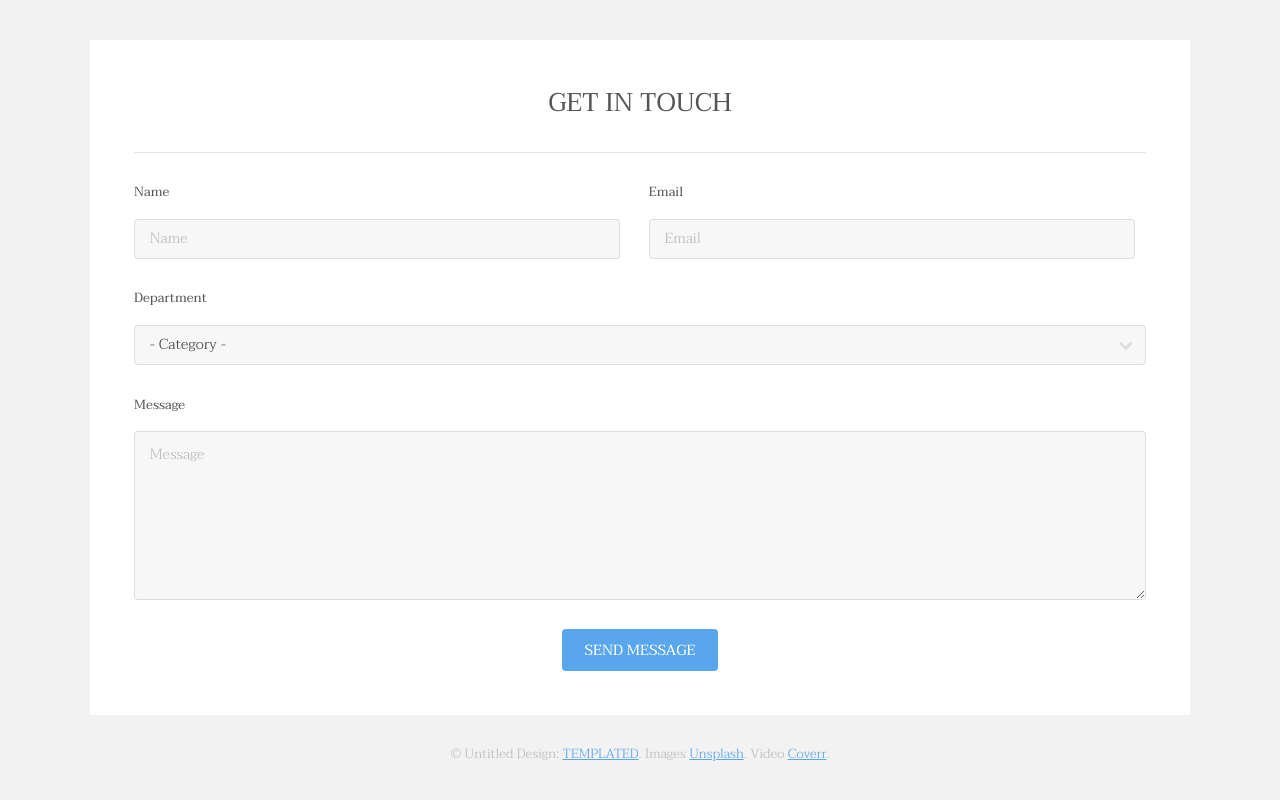
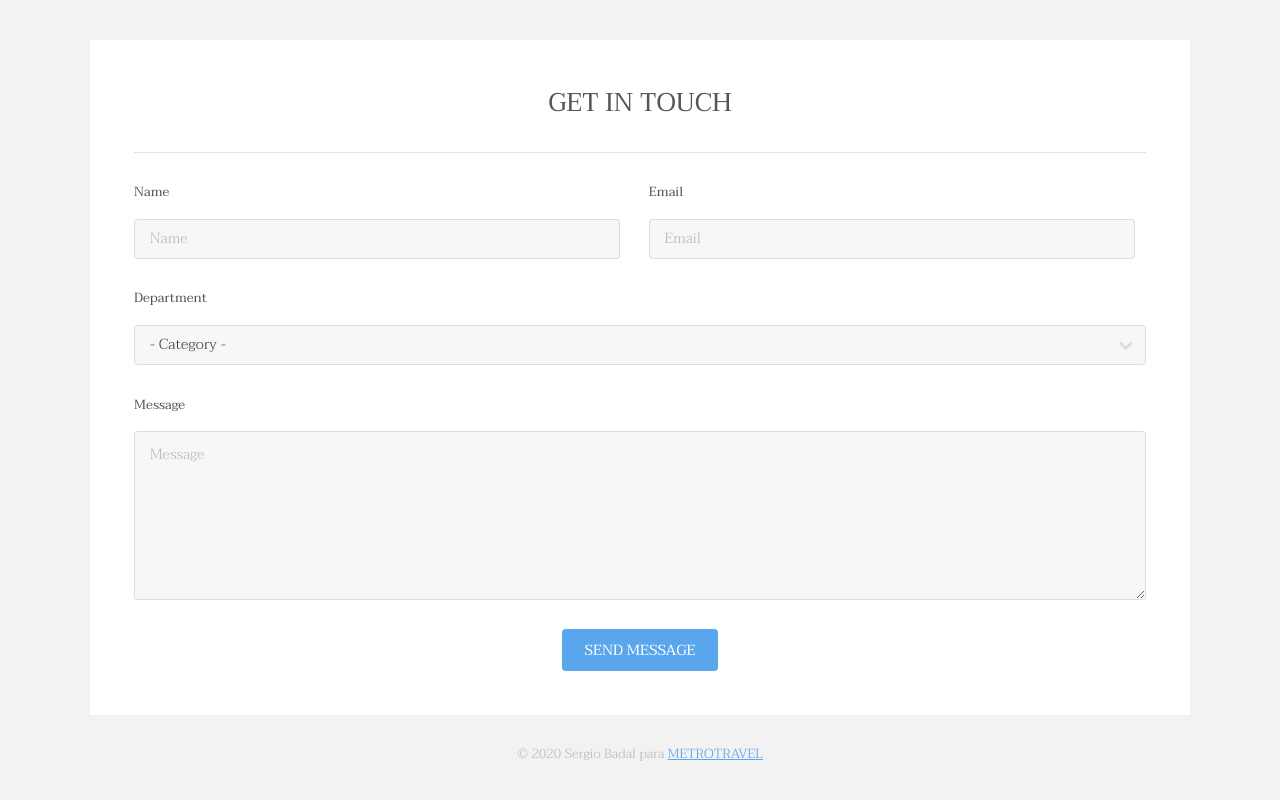
Before and after one commit to vorogm/04_REP_METROPOLITA, a plain HTML site: page index.html in a window 1280 px wide. Shown: the part 3231-4031 px from the top of the page. Drawn offline with Linux system fonts and the light colour scheme.

Commit message:
cambios en el pie de página por Salvador

```diff
--- a/index.html
+++ b/index.html
@@ -194,7 +194,7 @@
 						</div>
 					</section>
 					<div class="copyright">
-						&copy; Untitled Design: <a href="https://templated.co/">TEMPLATED</a>. Images <a href="https://unsplash.com/">Unsplash</a>. Video <a href="http://coverr.co/">Coverr</a>.
+						&copy; 2020 Sergio Badal para <a href="https://metro.travel">METROTRAVEL</a>
 					</div>
 				</div>
 			</footer>
```
